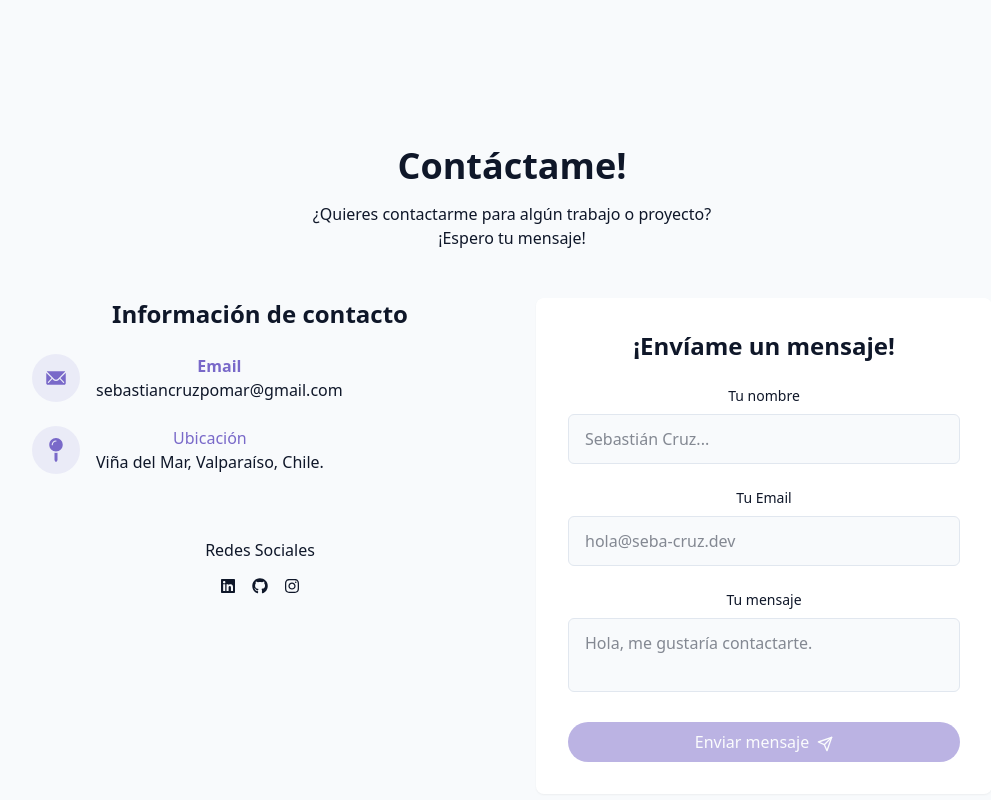
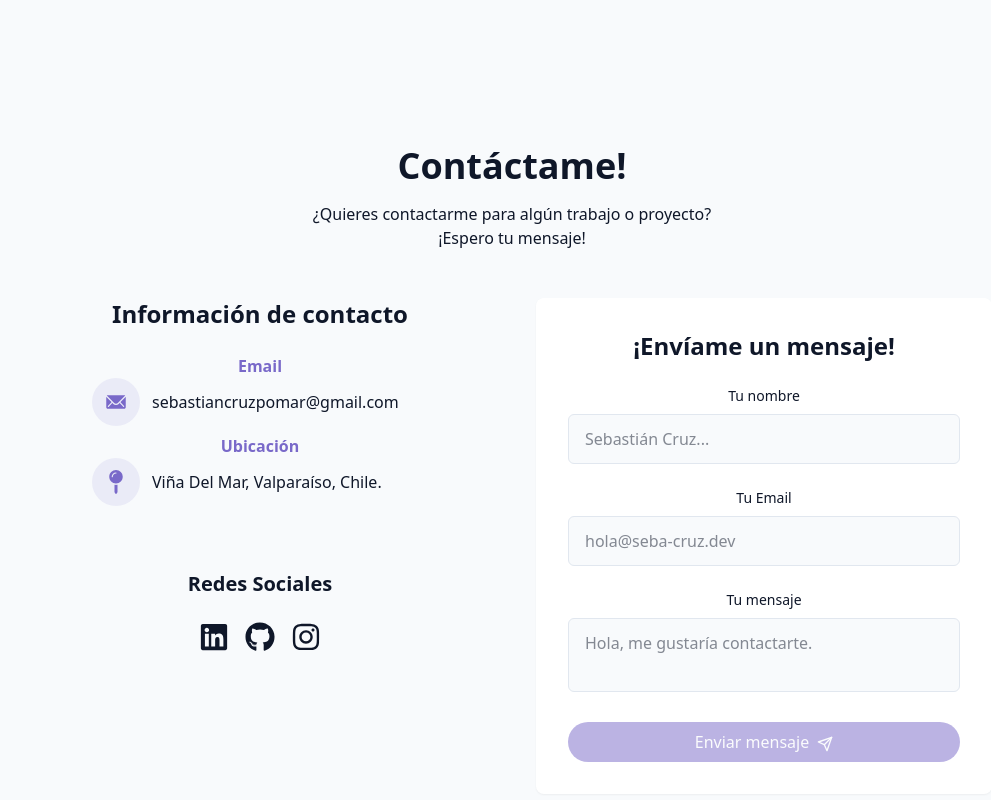
Before and after one commit to sebacruz1/Portafolio, a React (Vite) app: page / in a window 1280 px wide. Shown: the part 2820-3620 px from the top of the page, without its empty margins (128-1119 px from the left). Built offline with nearby package versions, Linux system fonts and the light colour scheme.

Commit message:
Arreglo espacios en contacto.jsx y puesto textos en common.json

```diff
--- a/src/components/Contacto.jsx
+++ b/src/components/Contacto.jsx
@@ -53,14 +53,13 @@ export const Contacto = () => {
                         <h3 className="text-2xl font-semibold mb-6">
               Información de contacto
                         </h3>
-
-                        <div className="space-y-6">
-                            <div className="flex items-start space-x-4">
+                        {/* Email */}
+                        <div className="space-y-1">
+                            <h4 className="text-primary font-bold mb-0">Email</h4>
+                            <div className="flex items-center space-x-3 ml-15 mb-2">
                                 <div className="p-3 rounded-full bg-primary/10">
                                     <IoIosMail className="h-6 w-6 text-primary" />
                                 </div>
-                                <div>
-                                    <h4 className="text-primary font-bold">Email</h4>
                                 <a
                                     href="mailto:sebastiancruzpomar@gmail.com"
                                     className="text-muted-foreground hover:text-primary transition-colors"
@@ -68,46 +67,43 @@ export const Contacto = () => {
                   sebastiancruzpomar@gmail.com
                                 </a>
                             </div>
-                            </div>
 
-                            <div className="flex items-start space-x-4">
+                            {/* Ubicacion */}
+
+                            <h4 className="text-primary font-bold mb-0"> Ubicación</h4>
+                            <div className="flex items-center space-x-3 ml-15">
                                 <div className="p-3 rounded-full bg-primary/10">
                                     <FaMapPin className="h-6 w-6 text-primary" />
                                 </div>
-                                <div>
-                                    <h4 className="font-medium text-primary font-bold">
-                    Ubicación
-                                    </h4>
                                 <p className="text-muted-foreground">
-                    Viña del Mar, Valparaíso, Chile.
+                  Viña Del Mar, Valparaíso, Chile.
                                 </p>
-                                </div>
                             </div>
                         </div>
 
                         <div className="pt-8">
-                            <h4 className="font-medium mb-4">Redes Sociales</h4>
+                            <h4 className="text-xl font-semibold mb-6">Redes Sociales</h4>
                             <div className="flex space-x-4 justify-center">
                                 <a
                                     href="https://www.linkedin.com/in/sebacruz1/"
                                     target="_blank"
                                     rel="noopener noreferrer"
                                 >
-                                    <FaLinkedin />
+                                    <FaLinkedin className="size-[30px] hover:text-primary transition-colors" />
                                 </a>
                                 <a
                                     href="https://github.com/sebacruz1"
                                     target="_blank"
                                     rel="noopener noreferrer"
                                 >
-                                    <FaGithub />
+                                    <FaGithub className="size-[30px] hover:text-primary transition-colors" />
                                 </a>
                                 <a
                                     href="https://www.instagram.com/sebacruzzz/"
                                     target="_blank"
                                     rel="noopener noreferrer"
                                 >
-                                    <FaInstagram />
+                                    <FaInstagram className="size-[30px] hover:text-primary transition-colors" />
                                 </a>
                             </div>
                         </div>
```
Lines whose indentation alone changed are shown as unchanged.
